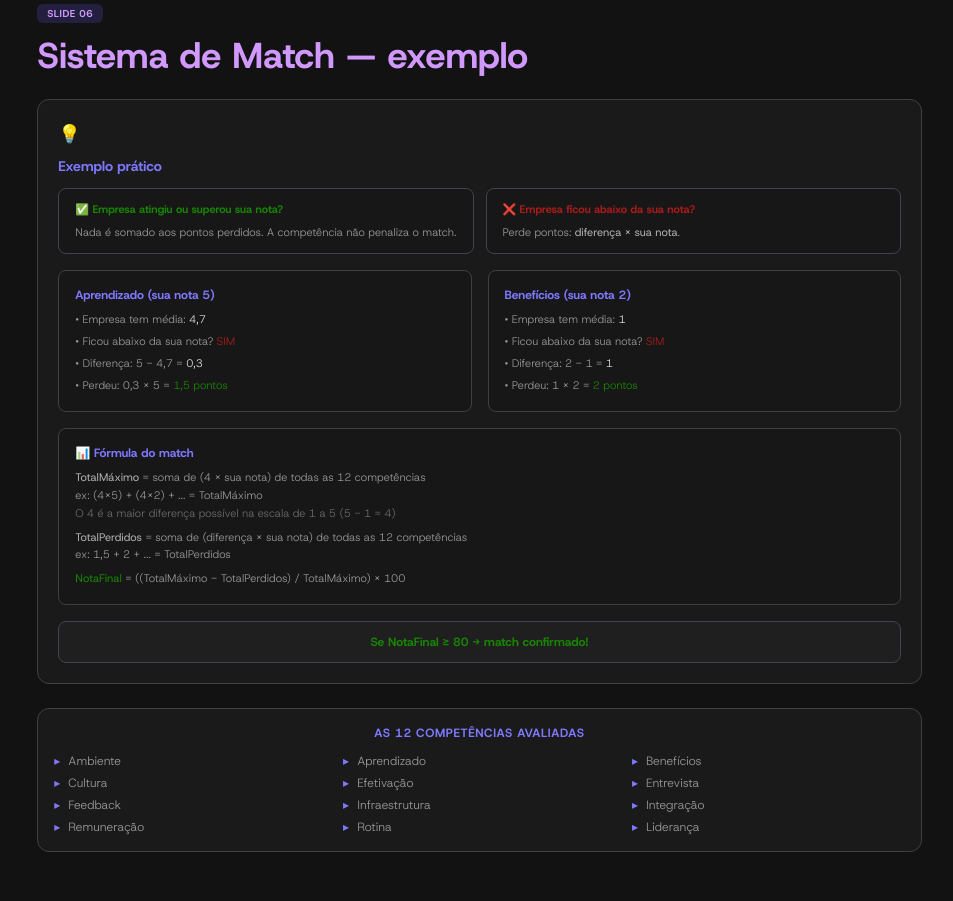
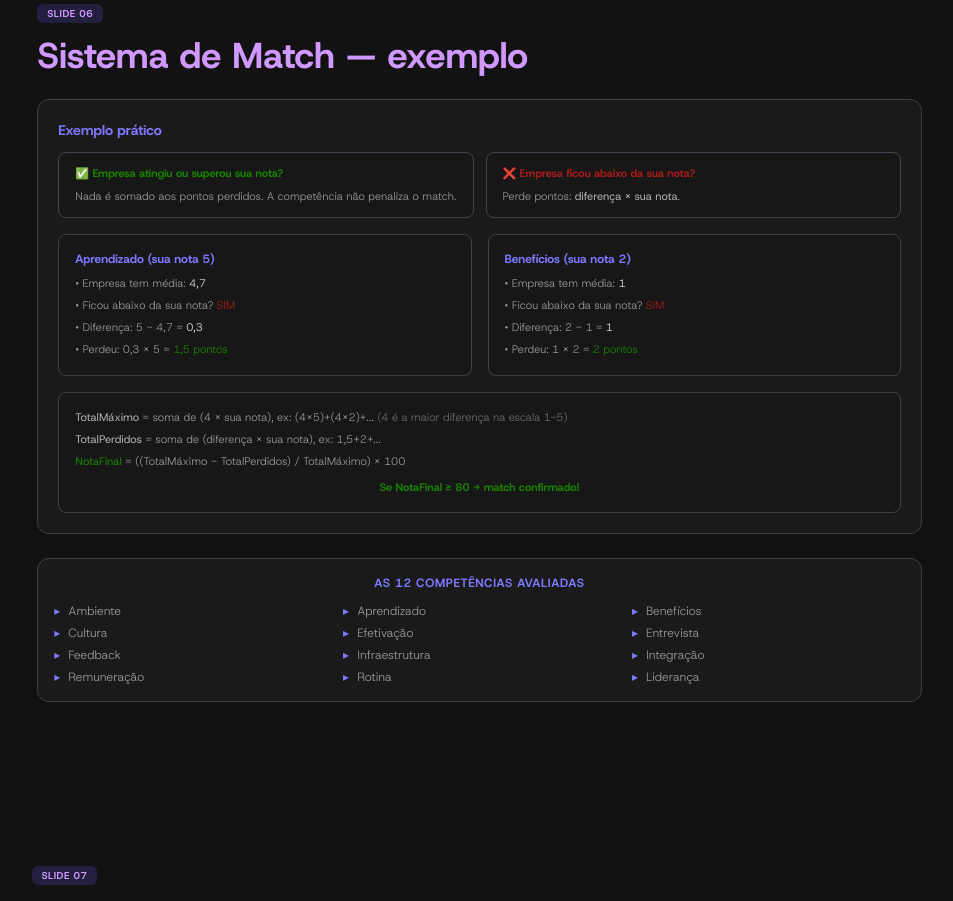
Before and after one commit to pedro-Trovo/Startdoor-landing-page, a React (Vite) app: page /explanation in a window 1280 px wide. Shown: the part 4880-5781 px from the top of the page, without its empty margins (153-1106 px from the left). Built offline with nearby package versions, Linux system fonts and the light colour scheme.

Commit message:
refactor(explanation): comprime slide match-2, remove icone e adiciona print:grid-cols-2

```diff
--- a/src/pages/Explanation.tsx
+++ b/src/pages/Explanation.tsx
@@ -322,10 +322,9 @@ export default function Explanation() {
           </h2>
 
           <div className="mb-6 rounded-xl p-5" style={{ backgroundColor: 'var(--grey-1100)', border: '1px solid var(--grey-800)' }}>
-            <span className="mb-2 block text-lg">{'💡'}</span>
             <h3 className="mb-3 text-sm font-bold" style={{ color: 'var(--purple-200)' }}>Exemplo prático</h3>
 
-            <div className="mb-4 grid gap-3 md:grid-cols-2">
+            <div className="mb-4 grid gap-3 md:grid-cols-2 print:grid-cols-2">
               <div className="rounded-lg px-4 py-3" style={{ backgroundColor: 'var(--grey-1200)', border: '1px solid var(--grey-700)' }}>
                 <p className="mb-1.5 text-[11px] font-bold" style={{ color: 'var(--green-100)' }}>{'✅'} Empresa atingiu ou superou sua nota?</p>
                 <p className="text-[11px] leading-relaxed" style={{ color: 'var(--grey-300)' }}>Nada é somado aos pontos perdidos. A competência não penaliza o match.</p>
@@ -336,7 +335,7 @@ export default function Explanation() {
               </div>
             </div>
 
-            <div className="mb-4 grid gap-4 md:grid-cols-2">
+            <div className="mb-4 grid gap-4 md:grid-cols-2 print:grid-cols-2">
               <div className="rounded-lg p-4" style={{ backgroundColor: 'var(--grey-1200)', border: '1px solid var(--grey-800)' }}>
                 <p className="mb-2 text-xs font-bold" style={{ color: 'var(--purple-200)' }}>Aprendizado (sua nota 5)</p>
                 <div className="space-y-1 text-[11px] leading-relaxed" style={{ color: 'var(--grey-300)' }}>
@@ -357,28 +356,13 @@ export default function Explanation() {
               </div>
             </div>
 
-            <div className="mb-4 rounded-lg p-4" style={{ backgroundColor: 'var(--grey-1200)', border: '1px solid var(--grey-800)' }}>
-              <p className="mb-2 text-xs font-bold" style={{ color: 'var(--purple-200)' }}>{'📊'} Fórmula do match</p>
+            <div className="rounded-lg p-4" style={{ backgroundColor: 'var(--grey-1200)', border: '1px solid var(--grey-800)' }}>
               <div className="space-y-1 text-[11px] leading-relaxed" style={{ color: 'var(--grey-300)' }}>
-                <p>
-                  <strong style={{ color: 'var(--grey-200)' }}>TotalMáximo</strong> = soma de (4 × sua nota) de todas as 12 competências
-                  <br />{'   '}ex: (4×5) + (4×2) + ... = TotalMáximo
-                  <br /><span style={{ color: 'var(--grey-400)' }}>O 4 é a maior diferença possível na escala de 1 a 5 (5 − 1 = 4)</span>
-                </p>
-                <p className="mt-1.5">
-                  <strong style={{ color: 'var(--grey-200)' }}>TotalPerdidos</strong> = soma de (diferença × sua nota) de todas as 12 competências
-                  <br />{'   '}ex: 1,5 + 2 + ... = TotalPerdidos
-                </p>
-                <p className="mt-1.5">
-                  <strong style={{ color: 'var(--green-100)' }}>NotaFinal</strong> = ((TotalMáximo − TotalPerdidos) / TotalMáximo) × 100
-                </p>
+                <p><strong style={{ color: 'var(--grey-200)' }}>TotalMáximo</strong> = soma de (4 × sua nota), ex: (4×5)+(4×2)+... <span style={{ color: 'var(--grey-400)' }}>(4 é a maior diferença na escala 1-5)</span></p>
+                <p><strong style={{ color: 'var(--grey-200)' }}>TotalPerdidos</strong> = soma de (diferença × sua nota), ex: 1,5+2+...</p>
+                <p><strong style={{ color: 'var(--green-100)' }}>NotaFinal</strong> = ((TotalMáximo − TotalPerdidos) / TotalMáximo) × 100</p>
+                <p className="pt-1 text-center font-bold" style={{ color: 'var(--green-100)' }}>Se NotaFinal ≥ 80 → match confirmado!</p>
               </div>
-            </div>
-
-            <div className="rounded-lg p-3 text-center" style={{ backgroundColor: 'var(--grey-1000)', border: '1px solid var(--grey-700)' }}>
-              <p className="text-xs font-bold" style={{ color: 'var(--green-100)' }}>
-                Se NotaFinal ≥ 80 → match confirmado!
-              </p>
             </div>
           </div>
 
```
